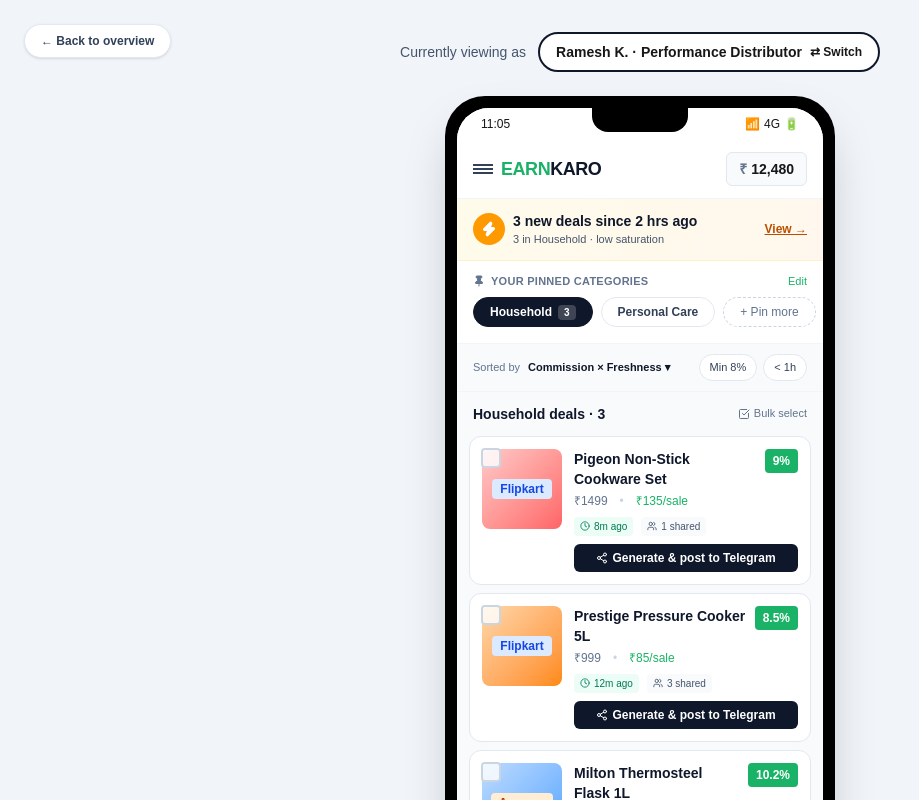
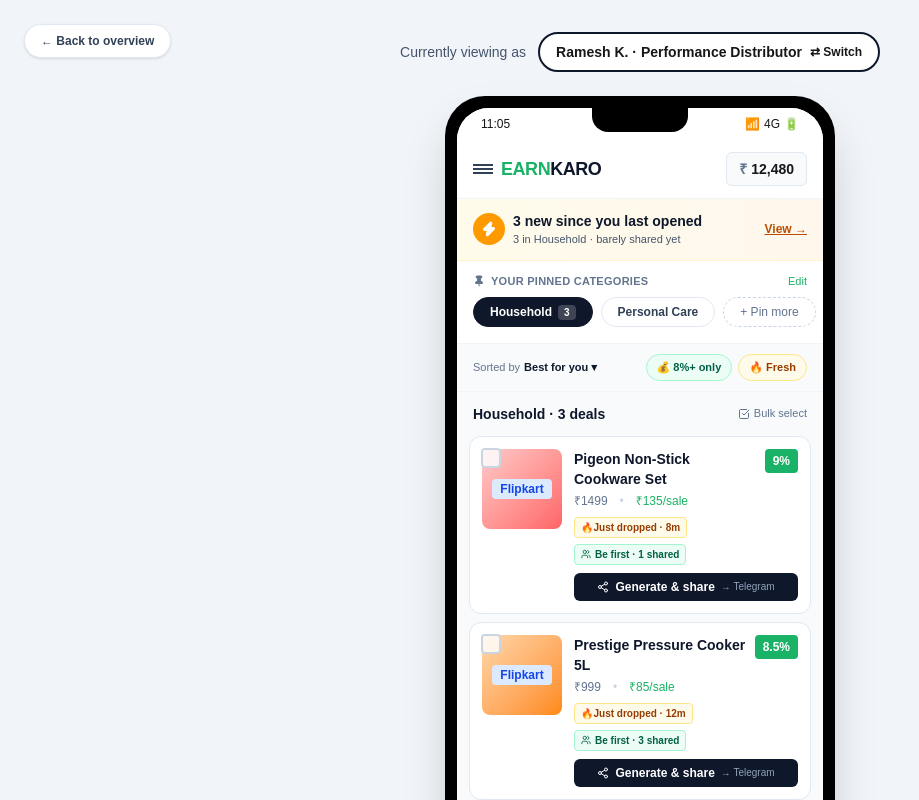
Before and after one commit to sanjeetbuilds/earnkaro-prototype, a Next.js app: page / in a window 1280 px wide. Both pictures are taken after a click on the button 442 px from the left and 488 px from the top of the page. Shown: the top 800 px of the page, without its empty margins (0-919 px from the left). Built offline with nearby package versions, Linux system fonts and the light colour scheme.

Commit message:
Sharper labels for sort filters, interpretive saturation badges, channel-flexible sharing
Co-Authored-By: Claude Opus 4.7 (1M context) <noreply@anthropic.com>

```diff
--- a/app/screens/ramesh-home.tsx
+++ b/app/screens/ramesh-home.tsx
@@ -27,7 +27,7 @@ export default function RameshHome() {
     <div>
       <TopBar variant="brand" walletBalance={persona.walletBalance} />
 
-      {/* "What's new since you last opened" — the operator's killer feature */}
+      {/* "What's new" banner */}
       <div className="bg-gradient-to-r from-amber-50 to-orange-50 border-b border-amber-100 px-4 py-3 flex items-center justify-between">
         <div className="flex items-center gap-2">
           <div className="w-8 h-8 bg-amber-500 rounded-full flex items-center justify-center">
@@ -35,10 +35,10 @@ export default function RameshHome() {
           </div>
           <div>
             <div className="text-sm font-semibold text-slate-900">
-              {newDealsCount} new deals since 2 hrs ago
+              {newDealsCount} new since you last opened
             </div>
             <div className="text-[11px] text-slate-600">
-              3 in Household · low saturation
+              3 in Household · barely shared yet
             </div>
           </div>
         </div>
@@ -47,7 +47,7 @@ export default function RameshHome() {
         </button>
       </div>
 
-      {/* Pinned categories — Ramesh's specialization */}
+      {/* Pinned categories */}
       <div className="px-4 py-3 border-b border-slate-100">
         <div className="flex items-center justify-between mb-2">
           <div className="flex items-center gap-1.5">
@@ -85,32 +85,33 @@ export default function RameshHome() {
         </div>
       </div>
 
-      {/* Sort/filter bar */}
-      <div className="px-4 py-2.5 bg-slate-50 border-b border-slate-100 flex items-center justify-between">
-        <div className="flex items-center gap-2 text-[11px]">
+      {/* Sort/filter bar — REWRITTEN with user-friendly labels */}
+      <div className="px-4 py-2.5 bg-slate-50 border-b border-slate-100 flex items-center justify-between gap-2">
+        <button className="flex items-center gap-1 text-[11px] flex-shrink-0">
           <span className="text-slate-500">Sorted by</span>
-          <button className="font-semibold text-slate-900 flex items-center gap-1">
-            Commission × Freshness ▾
+          <span className="font-bold text-slate-900">Best for you ▾</span>
+        </button>
+        <div className="flex items-center gap-1.5 overflow-x-auto">
+          <button className="text-[11px] bg-emerald-50 border border-emerald-200 rounded-full px-2.5 py-1 font-semibold text-emerald-800 whitespace-nowrap flex items-center gap-1">
+            💰 8%+ only
           </button>
-        </div>
-        <div className="flex items-center gap-1.5">
-          <button className="text-[11px] bg-white border border-slate-200 rounded-full px-2.5 py-1 font-medium text-slate-700">
-            Min 8%
-          </button>
-          <button className="text-[11px] bg-white border border-slate-200 rounded-full px-2.5 py-1 font-medium text-slate-700">
-            &lt; 1h
+          <button className="text-[11px] bg-amber-50 border border-amber-200 rounded-full px-2.5 py-1 font-semibold text-amber-800 whitespace-nowrap flex items-center gap-1">
+            🔥 Fresh
           </button>
         </div>
       </div>
 
       {/* Bulk select bar — sticky when items selected */}
       {selected.size > 0 && (
-        <div className="sticky top-0 z-40 bg-slate-900 text-white px-4 py-2.5 flex items-center justify-between">
-          <div className="text-sm font-semibold">
-            {selected.size} deals selected
+        <div className="sticky top-[60px] z-20 bg-slate-900 text-white px-4 py-2.5 flex items-center justify-between shadow-lg">
+          <div className="text-sm font-semibold flex items-center gap-2">
+            <span>{selected.size} selected</span>
+            <span className="text-[10px] text-slate-400 font-normal">
+              · saves ~{selected.size * 4} taps
+            </span>
           </div>
           <button className="bg-[#1AB266] text-white text-xs font-bold px-3 py-1.5 rounded-md">
-            Generate {selected.size} Telegram posts →
+            Share all {selected.size} →
           </button>
         </div>
       )}
@@ -119,7 +120,7 @@ export default function RameshHome() {
       <div className="p-3 bg-slate-50 min-h-[400px]">
         <div className="flex items-center justify-between mb-3 px-1">
           <h2 className="text-sm font-bold text-slate-900">
-            {activeCategory} deals · {filtered.length}
+            {activeCategory} · {filtered.length} deals
           </h2>
           <button
             onClick={() => setSelected(new Set())}
@@ -163,16 +164,16 @@ export default function RameshHome() {
         </div>
       </div>
 
-      {/* Trending alerts CTA at bottom */}
+      {/* Trending alerts CTA */}
       <div className="px-4 py-6 bg-white border-t border-slate-100">
         <div className="bg-slate-900 text-white rounded-2xl p-4 flex items-center gap-3">
           <Bell className="w-5 h-5 text-amber-400" />
           <div className="flex-1">
             <div className="text-sm font-semibold">
-              Get push alerts for trending deals
+              Beat competitors to trending deals
             </div>
             <div className="text-[11px] text-slate-300 mt-0.5">
-              Notify me when commission &gt;10% in my pinned categories
+              Push alert the moment a 10%+ deal drops in your categories
             </div>
           </div>
           <button className="bg-[#1AB266] text-white text-xs font-bold px-3 py-1.5 rounded-md">
--- a/app/screens/ramesh-share.tsx
+++ b/app/screens/ramesh-share.tsx
@@ -139,7 +139,7 @@ export default function RameshShare() {
 
   return (
     <div className="min-h-screen bg-slate-50">
-      <TopBar variant="page" title="Bulk share to Telegram" />
+      <TopBar variant="page" title="Bulk share" />
 
       {/* Auto-detected channel */}
       <div className="bg-emerald-50 border-b border-emerald-100 px-4 py-3 flex items-center justify-between">
@@ -156,7 +156,7 @@ export default function RameshShare() {
             </div>
           </div>
         </div>
-        <button className="text-[10px] text-emerald-700 font-semibold">
+        <button className="text-[10px] text-emerald-700 font-semibold bg-white px-2 py-1 rounded-md border border-emerald-200">
           Change channel
         </button>
       </div>
--- a/components/DealCard.tsx
+++ b/components/DealCard.tsx
@@ -25,7 +25,6 @@ export default function DealCard({ deal, variant, onShare, onCopy }: Props) {
   // Shows commission %, saturation, freshness inline. Compact.
   if (variant === 'operator') {
     const isFresh = deal.postedMinutesAgo < 30;
-    const isSaturated = deal.saturationCount > 20;
 
     return (
       <div className="bg-white border border-slate-200 rounded-xl p-3 flex gap-3 hover:border-slate-300 transition-colors">
@@ -46,7 +45,6 @@ export default function DealCard({ deal, variant, onShare, onCopy }: Props) {
             <h3 className="text-sm font-semibold text-slate-900 line-clamp-2 flex-1">
               {deal.title}
             </h3>
-            {/* Commission % badge — the operator's primary signal */}
             <div className="bg-[#1AB266] text-white text-xs font-bold px-2 py-1 rounded whitespace-nowrap">
               {deal.profitPct}%
             </div>
@@ -60,39 +58,50 @@ export default function DealCard({ deal, variant, onShare, onCopy }: Props) {
             </span>
           </div>
 
-          {/* Operator signals row */}
-          <div className="flex items-center gap-2 mt-2 flex-wrap">
+          {/* Operator signals — REWRITTEN with interpretive labels */}
+          <div className="flex items-center gap-1.5 mt-2 flex-wrap">
             <span
-              className={`text-[10px] px-1.5 py-0.5 rounded font-medium flex items-center gap-1 ${
+              className={`text-[10px] px-1.5 py-0.5 rounded font-semibold flex items-center gap-1 ${
                 isFresh
-                  ? 'bg-emerald-50 text-emerald-700'
+                  ? 'bg-amber-50 text-amber-800 border border-amber-200'
                   : 'bg-slate-50 text-slate-500'
               }`}
             >
-              <Clock className="w-2.5 h-2.5" />
-              {deal.postedMinutesAgo < 60
+              {isFresh ? '🔥' : <Clock className="w-2.5 h-2.5" />}
+              {isFresh
+                ? `Just dropped · ${deal.postedMinutesAgo}m`
+                : deal.postedMinutesAgo < 60
                 ? `${deal.postedMinutesAgo}m ago`
                 : `${Math.floor(deal.postedMinutesAgo / 60)}h ago`}
             </span>
             <span
-              className={`text-[10px] px-1.5 py-0.5 rounded font-medium flex items-center gap-1 ${
-                isSaturated
-                  ? 'bg-amber-50 text-amber-700'
-                  : 'bg-slate-50 text-slate-600'
+              className={`text-[10px] px-1.5 py-0.5 rounded font-semibold flex items-center gap-1 ${
+                deal.saturationCount <= 5
+                  ? 'bg-emerald-50 text-emerald-800 border border-emerald-200'
+                  : deal.saturationCount <= 20
+                  ? 'bg-slate-50 text-slate-600'
+                  : 'bg-rose-50 text-rose-800 border border-rose-200'
               }`}
             >
               <Users className="w-2.5 h-2.5" />
-              {deal.saturationCount} shared
+              {deal.saturationCount <= 5
+                ? `Be first · ${deal.saturationCount} shared`
+                : deal.saturationCount <= 20
+                ? `${deal.saturationCount} shared`
+                : `Saturated · ${deal.saturationCount} shared`}
             </span>
           </div>
 
-          {/* Compact action row */}
+          {/* Channel-aware share — defaults to user's primary, but flexible */}
           <button
             onClick={onShare}
-            className="w-full mt-2 bg-slate-900 text-white text-xs font-semibold py-1.5 rounded-md flex items-center justify-center gap-1"
+            className="w-full mt-2 bg-slate-900 text-white text-xs font-semibold py-1.5 rounded-md flex items-center justify-center gap-1.5"
           >
             <Share2 className="w-3 h-3" />
-            Generate & post to Telegram
+            Generate & share
+            <span className="text-[10px] text-slate-400 font-normal">
+              → Telegram
+            </span>
           </button>
         </div>
       </div>
```
